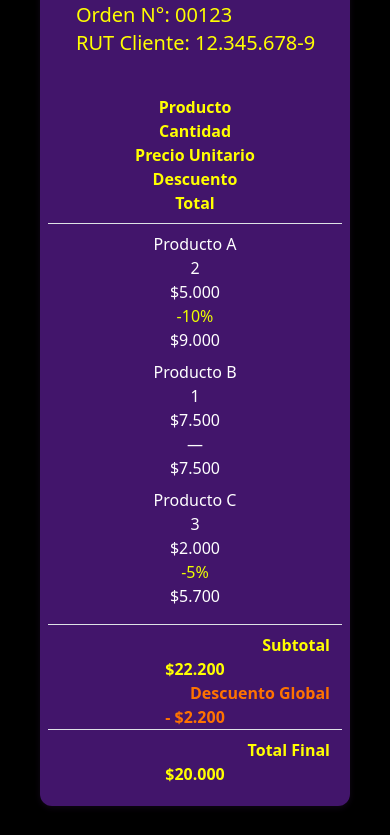
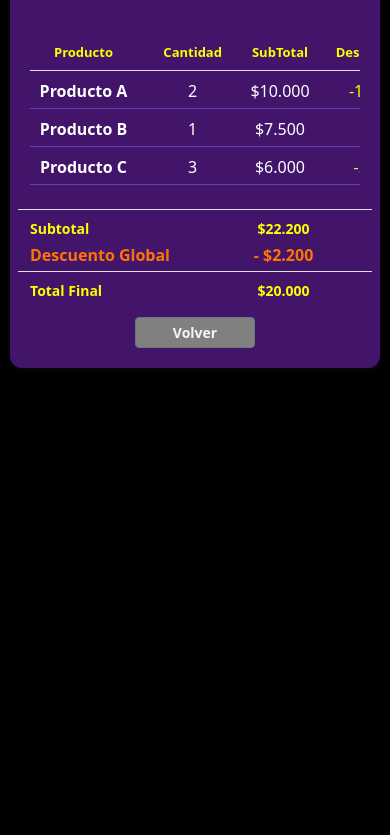
Before and after one commit to Felinzunza/Proyecto-html, a plain HTML site: page solo_administrador/detalleorden.html in a window 390 px wide. Shown: the part 317-1152 px from the top of the page. After the commit the page ends 844 px from the top, so only its background shows below. Drawn offline with nearby package versions, Linux system fonts and the light colour scheme.

Commit message:
responsividad2

```diff
--- a/solo_administrador/css/estilobarra.css
+++ b/solo_administrador/css/estilobarra.css
@@ -88,11 +88,4 @@
   }
 
 
-
-  /* Ajusta el contenido para no quedar debajo del header */
-  .contenido {
-    margin-left: 0 !important;
-    margin-top: 120px !important; /* espacio para el nuevo header */
-    padding: 20px;
-  }
 }
--- a/solo_administrador/css/estilogeneral.css
+++ b/solo_administrador/css/estilogeneral.css
@@ -210,3 +210,90 @@ input[type="file"]::file-selector-button {
   box-shadow: 0px 2px 6px rgba(155, 64, 216, 0.1);
 
 }
+
+
+.table-responsive {
+  overflow-x: visible; /* muestra todo normalmente */
+}
+
+
+/* --- Responsividad del contenido --- */
+@media (max-width: 768px) {
+  html, body {
+    overflow-x: auto;
+  }
+
+   .table-responsive {
+    overflow-x: auto; /* scroll solo si hace falta */
+    -webkit-overflow-scrolling: touch; /* scroll suave en móviles */
+  }
+
+  .contenido {
+
+    padding-top: 50px; /* espacio debajo del header */
+    padding-left: 10px; /* opcional: espacio lateral */
+    padding-right: 10px;
+    padding-bottom: 10px;
+    margin-left: 0 !important;
+    margin-top: 120px !important; /* espacio para el nuevo header */
+
+  }
+
+  h1 {
+    font-size: 28px;
+    text-align: center;
+  }
+
+  h2 {
+    font-size: 20px;
+    text-align: center;
+  }
+
+  p {
+    font-size: 14px;
+    text-align: justify;
+  }
+
+  table {
+    width: 100%;
+    display: block;
+    overflow-x: auto;
+    white-space: nowrap;
+  }
+
+  .btn, .form-control, input, select {
+    width: 100% !important;
+  }
+
+  .card-body {
+  background: #42156b;;
+  color: yellow;
+  padding: 20px;
+  border-radius: 12px;
+  box-shadow: 0px 2px 6px rgba(155, 64, 216, 0.1);
+
+
+}
+
+  .encabezado {
+    font-size: 13px;
+  }
+
+  .elemento {
+    border-bottom: 1px solid #6c3cb3;
+    padding-bottom: 5px;
+    margin-bottom: 8px;
+  }
+
+  .row.border-top {
+    font-size: 14px;
+  }
+
+
+
+
+
+
+
+
+}
--- a/solo_administrador/detalleorden.html
+++ b/solo_administrador/detalleorden.html
@@ -44,58 +44,70 @@
     </div>
   </div>
 
+<!-- Tabla de productos con scroll solo para productos -->
+<div class="table-responsive mb-3">
+  <div style="min-width: 500px;"><!-- ancho mínimo para que no se junten las columnas -->
     <!-- Encabezados -->
-        <div class="row fw-bold border-bottom pb-2 mb-2">
-          <div class="col-md-3 text-center">Producto</div>
-          <div class="col-md-2 text-center">Cantidad</div>
-          <div class="col-md-2 text-center">Precio Unitario</div>
-          <div class="col-md-2 text-center">Descuento</div>
-          <div class="col-md-3 text-center">Total</div>
+    <div class="row fw-bold border-bottom pb-2 mb-2 text-center encabezado">
+      <div class="col-3">Producto</div>
+      <div class="col-2">Cantidad</div>
+      <div class="col-2">SubTotal</div>
+      <div class="col-2">Descuento</div>
+      <div class="col-3">Total</div>
     </div>
 
     <!-- Producto 1 -->
-        <div class="elemento row mb-2">
-          <div class="col-md-3 text-center">Producto A</div>
-          <div class="col-md-2 text-center">2</div>
-          <div class="col-md-2 text-center">$5.000</div>
-          <div class="col-md-2 text-center text-desc">-10%</div>
-          <div class="col-md-3 text-center">$9.000</div>
+    <div class="row mb-2 text-center elemento align-items-center">
+      <div class="col-3 fw-semibold">Producto A</div>
+      <div class="col-2">2</div>
+      <div class="col-2">$10.000</div>
+      <div class="col-2 text-desc">-10%</div>
+      <div class="col-3">$9.000</div>
     </div>
 
     <!-- Producto 2 -->
-        <div class="elemento row mb-2">
-          <div class="col-md-3 text-center">Producto B</div>
-          <div class="col-md-2 text-center">1</div>
-          <div class="col-md-2 text-center">$7.500</div>
-          <div class="col-md-2 text-center">—</div>
-          <div class="col-md-3 text-center">$7.500</div>
+    <div class="row mb-2 text-center elemento align-items-center">
+      <div class="col-3 fw-semibold">Producto B</div>
+      <div class="col-2">1</div>
+      <div class="col-2">$7.500</div>
+      <div class="col-2 text-desc">—</div>
+      <div class="col-3">$7.500</div>
     </div>
 
     <!-- Producto 3 -->
-        <div class="elemento row mb-2">
-          <div class="col-md-3 text-center">Producto C</div>
-          <div class="col-md-2 text-center">3</div>
-          <div class="col-md-2 text-center">$2.000</div>
-          <div class="col-md-2 text-center text-desc">-5%</div>
-          <div class="col-md-3 text-center">$5.700</div>
+    <div class="row mb-2 text-center elemento align-items-center">
+      <div class="col-3 fw-semibold">Producto C</div>
+      <div class="col-2">3</div>
+      <div class="col-2">$6.000</div>
+      <div class="col-2 text-desc">-5%</div>
+      <div class="col-3">$5.700</div>
+    </div>
+  </div>
 </div>
 
-        <!-- Subtotal -->
-        <div class="row border-top pt-2 mt-3 fw-bold">
-          <div class="col-md-9 text-end">Subtotal</div>
-          <div class="col-md-3 text-center">$22.200</div>
+<!-- Totales fijos, fuera del scroll -->
+<div class="row border-top pt-2 fw-bold text-center text-md-end mb-1">
+  <div class="col-6 col-md-9 text-start text-md-end">Subtotal</div>
+  <div class="col-6 col-md-3">$22.200</div>
 </div>
 
-        <!-- Descuento global -->
-        <div class="row fw-bold Desc-global">
-          <div class="col-md-9 text-end">Descuento Global</div>
-          <div class="col-md-3 text-center">- $2.200</div>
+<div class="row fw-bold Desc-global text-center text-md-end mb-1">
+  <div class="col-6 col-md-9 text-start text-md-end">Descuento Global</div>
+  <div class="col-6 col-md-3">- $2.200</div>
 </div>
 
-        <!-- Total final -->
-        <div class="row border-top pt-2 fw-bold">
-          <div class="col-md-9 text-end">Total Final</div>
-          <div class="col-md-3 text-center">$20.000</div>
+<div class="row border-top pt-2 fw-bold text-center text-md-end">
+  <div class="col-6 col-md-9 text-start text-md-end">Total Final</div>
+  <div class="col-6 col-md-3">$20.000</div>
+</div>
+
+<!-- Botón Volver centrado -->
+<div class="text-center mt-3">
+  <a href="listaordenes.html"
+     class="btn btn-sm btn-secondary d-inline-block"
+     style="max-width: 120px;">
+    Volver
+  </a>
 </div>
       </div>
     </div>
```
Also changed, not shown: solo_administrador/editarproducto.html (+5 -3 lines), solo_administrador/editarusuario.html (+2 -2 lines), solo_administrador/listaproductos.html (+1 -2 lines), solo_administrador/nuevoproducto.html (+5 -10 lines), solo_administrador/nuevousuario.html (+12 -8 lines). Lines whose indentation alone changed are shown as unchanged.
